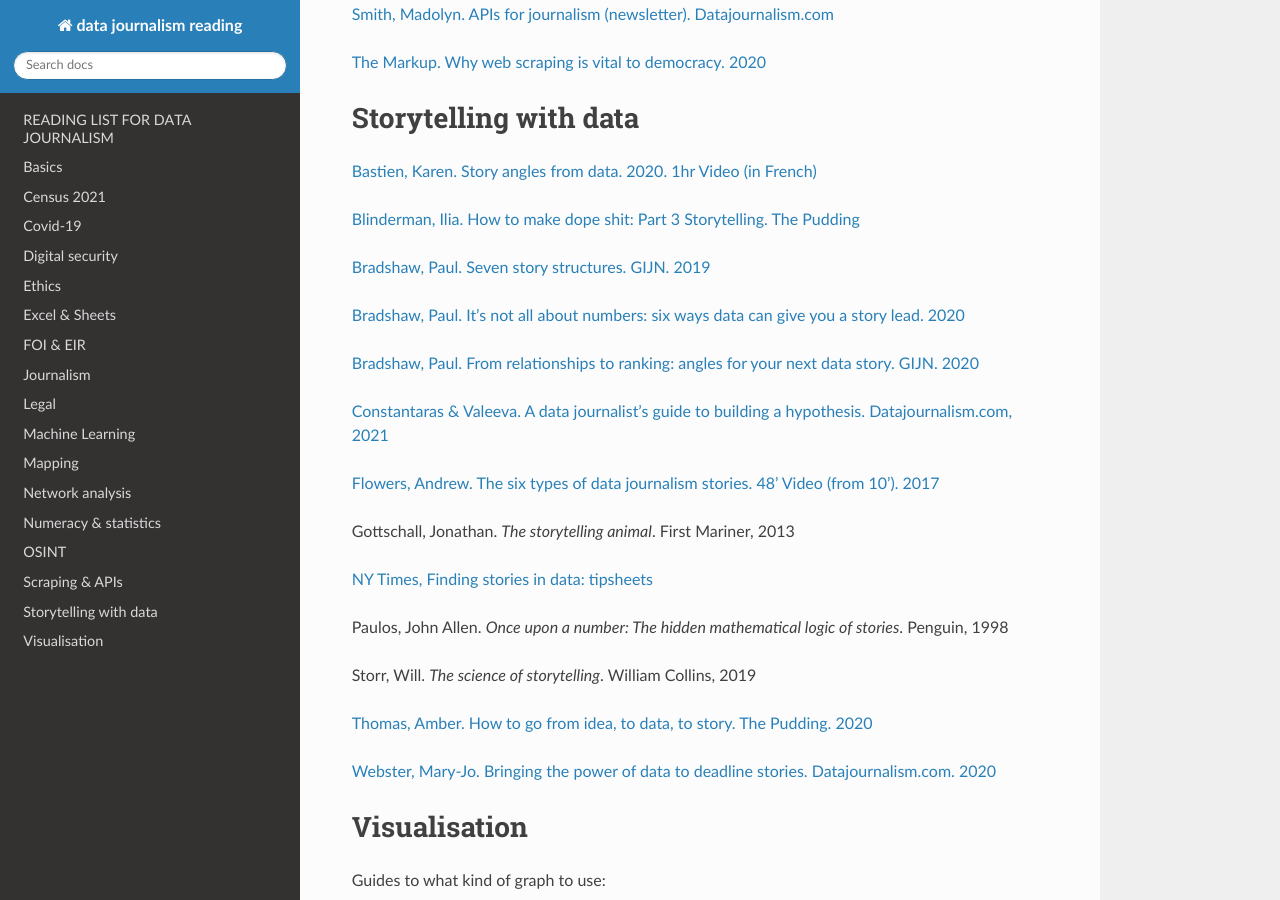
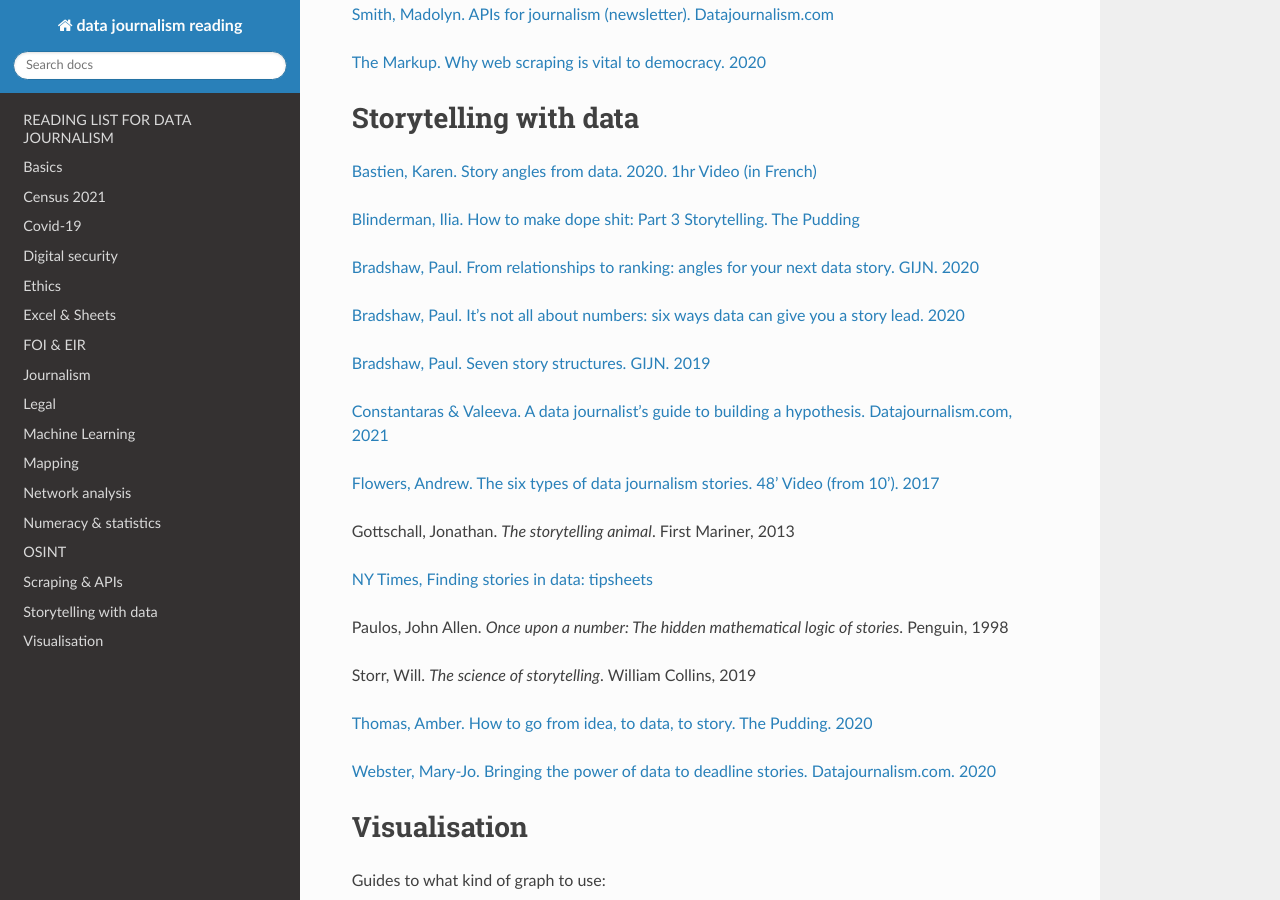
Before and after one commit to aodhanlutetiae/dj_reading, a Sphinx documentation site: the page built from docs/source/index.rst, in a window 1280 px wide and 900 px high, scrolled down 16600 px. Built offline with Sphinx 7.4.7 and the Read the Docs theme 2.0.0, drawn with Linux system fonts in a browser that asks for light colours.

```diff
--- a/docs/source/index.rst
+++ b/docs/source/index.rst
@@ -890,16 +890,16 @@ Storytelling with data
 `Blinderman, Ilia. How to make dope shit: Part 3 Storytelling. The
 Pudding <https://pudding.cool/process/how-to-make-dope-shit-part-3/>`__
 
-`Bradshaw, Paul. Seven story structures. GIJN.
-2019 <https://gijn.org/2019/07/22/get-crafty-7-story-structures-to-try-out-in-your-next-investigation>`__
+`Bradshaw, Paul. From relationships to ranking: angles for your next
+data story. GIJN.
+2020 <https://gijn.org/2020/08/18/from-relationships-to-ranking-angles-for-your-next-data-story/>`__
 
 `Bradshaw, Paul. It’s not all about numbers: six ways data can give you
 a story
 lead. 2020 <https://onlinejournalismblog.com/2020/02/05/its-not-all-about-numbers-6-ways-that-data-can-give-you-a-story-lead/>`__
 
-`Bradshaw, Paul. From relationships to ranking: angles for your next
-data story. GIJN.
-2020 <https://gijn.org/2020/08/18/from-relationships-to-ranking-angles-for-your-next-data-story/>`__
+`Bradshaw, Paul. Seven story structures. GIJN.
+2019 <https://gijn.org/2019/07/22/get-crafty-7-story-structures-to-try-out-in-your-next-investigation>`__
 
 `Constantaras & Valeeva. A data journalist's guide to building a hypothesis. Datajournalism.com, 2021 <https://datajournalism.com/read/longreads/hypothesis-data-journalism>`_
 
```
